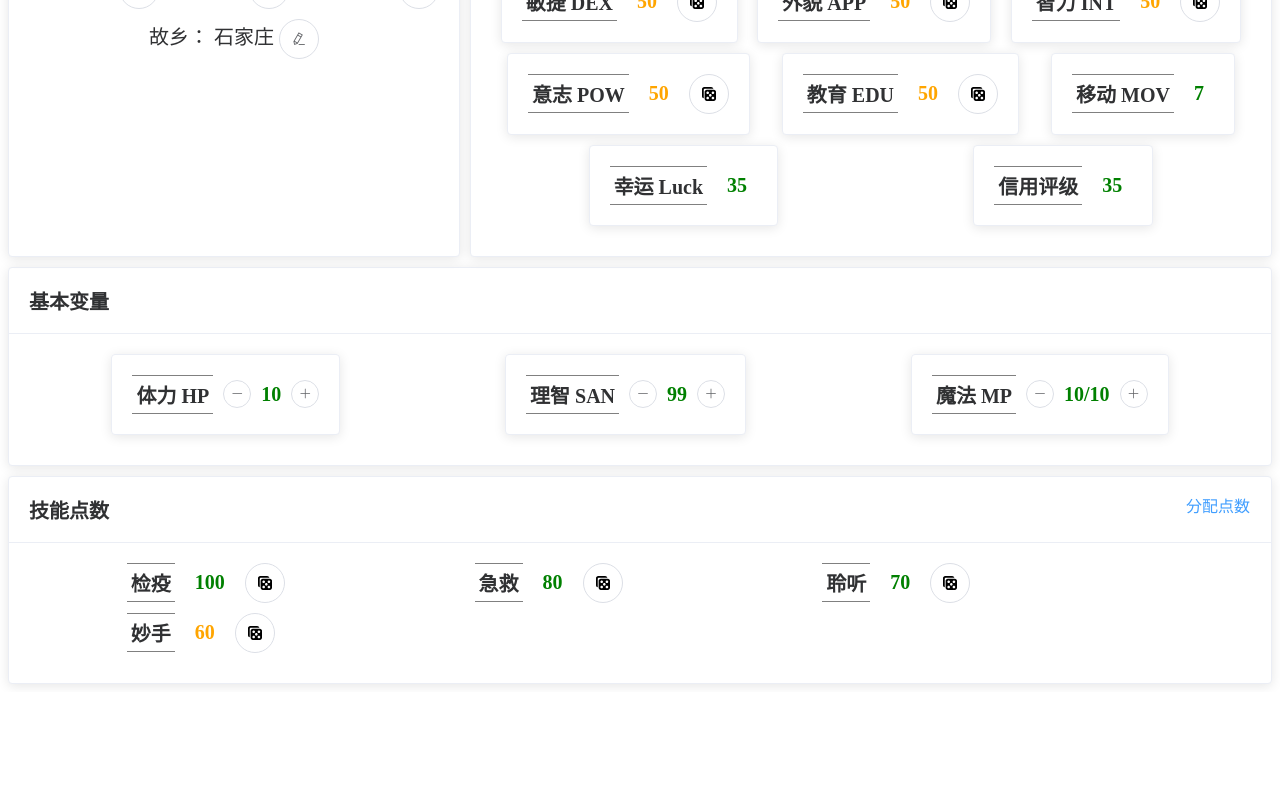
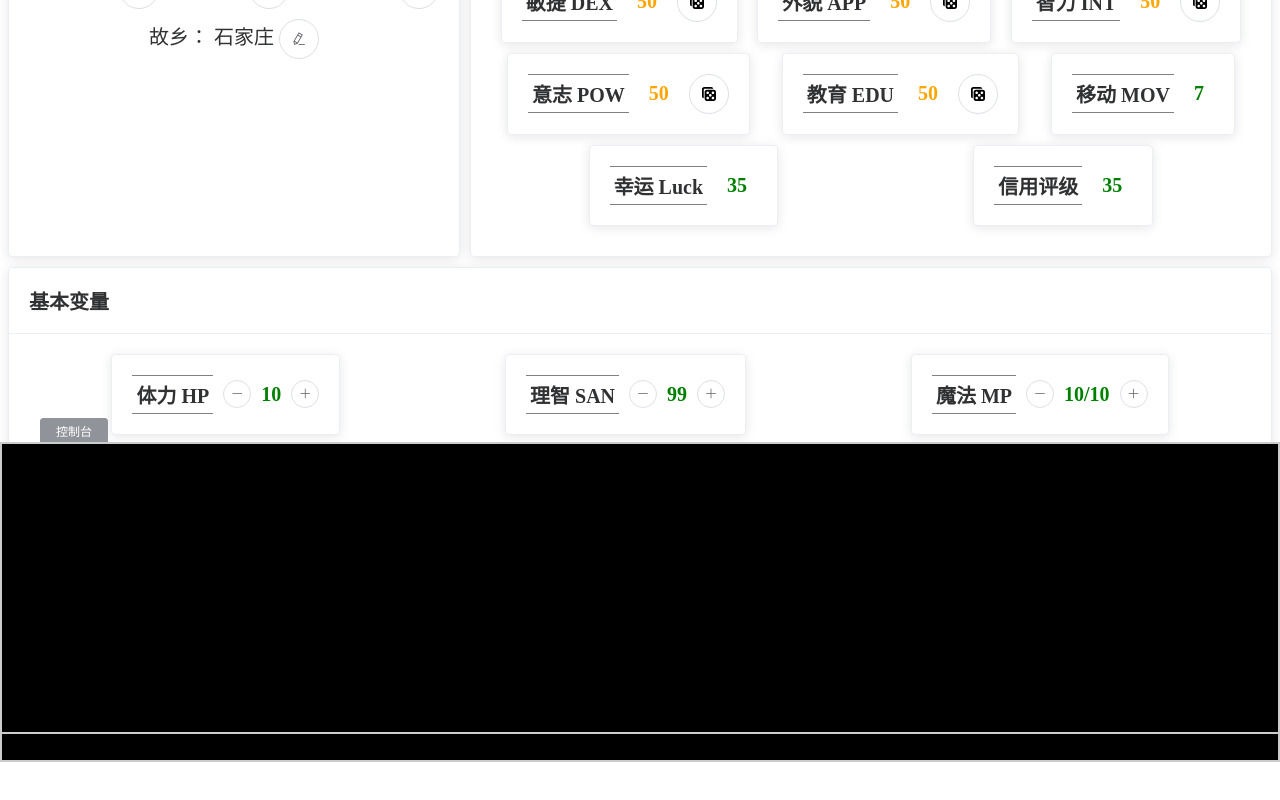
Before and after one commit to THHH0Sunshine/Lavida, a Vue app: page / in a window 1280 px wide. Shown: the part 358-1158 px from the top of the page. Before the commit the page ends 1050 px from the top, so only its background shows below. Built offline with nearby package versions, Linux system fonts and the light colour scheme.

Commit message:
控制台 修改数据存储方式

```diff
--- a/src/App.vue
+++ b/src/App.vue
@@ -1,21 +1,36 @@
 <template>
-  <div>
+  <div class="app">
     <h1>Lavida Character Manager</h1>
-    <character></character>
+    <character ref="char"></character>
+    <console></console>
   </div>
 </template>
 
 <script>
 import Character from './components/Character'
+import Console from './components/Console'
 
 export default {
   components: {
-    Character
+    Character,
+    Console
+  },
+  data() {
+    return {
+      charList: []
+    }
+  },
+  mounted() {
+    this.charList.push(this.$refs.char)
   }
 }
 </script>
 
 <style>
+.app {
+  padding-bottom: 40vh;
+}
+
 .icon-dice {
   display: inline-block;
   width: 14px;
--- /dev/null
+++ b/src/components/Console.vue
@@ -0,0 +1,255 @@
+<template>
+  <div class="console" :style="{bottom:visible?null:'-40vh'}">
+    <el-button class="button" type="info" size="mini" @click="visible=!visible">
+      <span class="button-content">控制台</span>
+    </el-button>
+    <div class="console-content">
+      <div class="text" ref="text">{{text}}</div>
+      <input class="input" v-model="input" @keydown.enter="send" @keydown.up="historyUp" @keydown.down="historyDown">
+    </div>
+  </div>
+</template>
+
+<script>
+export default {
+  data() {
+    return {
+      visible: false,
+      text: '',
+      input: '',
+      history: [],
+      historyIndex: -1
+    }
+  },
+  methods: {
+    println(str) {
+      this.text += str + '\n'
+      this.$nextTick(() => this.$refs.text.scrollTop = this.$refs.text.scrollHeight)
+    },
+    send() {
+      if (this.input.length <= 0) {
+        return
+      }
+      if (this.input[0] == '/') {
+        this.command(this.input.substring(1).trim().split(/ +/))
+      } else {
+        this.println(this.input)
+      }
+      this.history.push(this.input)
+      this.input = ''
+      this.historyIndex = -1
+    },
+    historyUp() {
+      if (this.history.length <= 0 || this.historyIndex == 0) {
+        return
+      }
+      if (this.historyIndex < 0) {
+        this.historyIndex = this.history.length
+      }
+      this.input = this.history[--this.historyIndex]
+    },
+    historyDown() {
+      if (this.historyIndex < 0) {
+        return
+      }
+      if (this.historyIndex == this.history.length - 1) {
+        this.historyIndex = -1
+        this.input = ''
+      } else {
+        this.input = this.history[++this.historyIndex]
+      }
+    },
+    command(args) {
+      let char, value, old
+      switch (args[0]) {
+        case 'cls':
+          this.text = ''
+          break
+        case 'get':
+          if (args.length < 3) {
+            return this.println('错误使用命令 `get`')
+          }
+          char = this.findChar(args[1])
+          if (!char) {
+            return this.println('找不到角色 `' + args[1] + '`')
+          }
+          value = this.getValue(char, args[2])
+          if (value === undefined) {
+            return this.println('找不到属性或技能 `' + args[2] + '`')
+          }
+          this.println(args[1] + '.' + args[2] + ': ' + value)
+          break
+        case 'set':
+          if (args.length < 4) {
+            return this.println('错误使用命令 `set`')
+          }
+          char = this.findChar(args[1])
+          if (!char) {
+            return this.println('找不到角色 `' + args[1] + '`')
+          }
+          old = this.setValue(char, args[2], args[3])
+          if (old === undefined) {
+            return this.println('类型错误或找不到属性或技能 `' + args[2] + '`')
+          }
+          this.println(args[1] + '.' + args[2] + ': ' + old + ' -> ' + args[3])
+          break
+        case 'addskill':
+          if (args.length < 4) {
+            return this.println('错误使用命令 `addskill`')
+          }
+          char = this.findChar(args[1])
+          if (!char) {
+            return this.println('找不到角色 `' + args[1] + '`')
+          }
+          value = Number(args[3])
+          if (!isFinite(value)) {
+            return this.println('非法数字 `' + args[3] + '`')
+          }
+          char.skills.push({ name: args[2], value })
+          this.println(args[1] + '.' + args[2] + ': ' + args[3])
+          break
+        case 'delskill':
+          if (args.length < 3) {
+            return this.println('错误使用命令 `delskill`')
+          }
+          char = this.findChar(args[1])
+          if (!char) {
+            return this.println('找不到角色 `' + args[1] + '`')
+          }
+          old = []
+          for (let i = 0; i < char.skills.length; i++) {
+            let skill = char.skills[i]
+            if (skill.name == args[2]) {
+              old.push(skill)
+              char.skills.splice(i, 1)
+              i--
+            }
+          }
+          if (old.length <= 0) {
+            return this.println('找不到技能 `' + args[2] + '`')
+          }
+          value = '共删除' + old.length + '项技能：'
+          for (let skill of old) {
+            value += '\n' + skill.name + ': ' + skill.value
+          }
+          this.println(value)
+          break
+        case '':
+          this.println('命令不能为空')
+          break
+        default:
+          this.println('未知命令 `' + args[0] + '`')
+      }
+    },
+    findChar(name) {
+      for (let ch of this.$parent.charList) {
+        if (ch.info.name == name) {
+          return ch
+        }
+      }
+    },
+    getValue(char, key) {
+      let value = char.info[key]
+      if (value !== undefined) {
+        return value
+      }
+      value = char.attributes[key]
+      if (value !== undefined) {
+        return value
+      }
+      for (let skill of char.skills) {
+        if (skill.name == key) {
+          return skill.value
+        }
+      }
+    },
+    setValue(char, key, value) {
+      let old = char.info[key]
+      if (old !== undefined) {
+        char.info[key] = value
+        return old
+      }
+      old = char.attributes[key]
+      if (old !== undefined) {
+        value = Number(value)
+        if (!isFinite(value)) {
+          return
+        }
+        char.attributes[key] = value
+        return value
+      }
+      for (let skill of char.skills) {
+        if (skill.name == key) {
+          value = Number(value)
+          if (!isFinite(value)) {
+            return
+          }
+          old = skill.value
+          skill.value = value
+          return old
+        }
+      }
+    }
+  }
+}
+</script>
+
+<style scoped>
+.console {
+  position: fixed;
+  left: 0;
+  right: 0;
+  bottom: 0;
+  height: 40vh;
+  transition: bottom 0.4s;
+}
+
+.button {
+  position: absolute;
+  left: 40px;
+  top: -24px;
+  transition: top 0.2s;
+}
+
+.button:hover {
+  top: -30px;
+}
+
+.button-content {
+  display: inline-block;
+  height: 20px;
+}
+
+.console-content {
+  position: absolute;
+  left: 0;
+  right: 0;
+  top: 0;
+  bottom: 0;
+  border: 2px solid #cccccc;
+  background-color: black;
+  display: flex;
+  flex-direction: column;
+}
+
+.text {
+  flex-grow: 1;
+  font-size: 16px;
+  color: white;
+  padding: 4px 10px;
+  font-family: monospace;
+  white-space: pre-wrap;
+  word-break: break-all;
+  overflow-y: auto;
+}
+
+.input {
+  background-color: black;
+  color: white;
+  font-size: 16px;
+  padding: 4px 10px;
+  border: none;
+  border-top: 2px solid #cccccc;
+  font-family: monospace;
+}
+</style>
--- a/src/components/Editable.vue
+++ b/src/components/Editable.vue
@@ -1,21 +1,19 @@
 <template>
   <span v-if="editing">
-    <el-select v-if="options" class="input" v-model="input">
-      <el-option v-for="(v,k) in options" :key="k" :label="v.label" :value="v.value"></el-option>
-    </el-select>
-    <el-input v-else-if="number" class="input" v-model="input" type="number" :min="number.min" :max="number.max"></el-input>
-    <el-input v-else class="input" v-model="input"></el-input>
+    <el-input class="input" v-model="input"></el-input>
     <el-button v-if="canSave" icon="el-icon-check" circle @click="save"></el-button>
     <el-button v-if="canClose" icon="el-icon-close" circle @click="cancel"></el-button>
   </span>
   <span v-else>
-    {{display}} <el-button icon="el-icon-edit" circle @click="edit"></el-button>
+    {{value}} <el-button icon="el-icon-edit" circle @click="edit"></el-button>
   </span>
 </template>
 
 <script>
 export default {
-  props: ['value', 'options', 'number'],
+  props: {
+    value: String
+  },
   data() {
     return {
       editing: false,
@@ -28,20 +26,8 @@ export default {
     }
   },
   computed: {
-    display() {
-      if (this.options) {
-        for (let v of this.options) {
-          if (v.value == this.value) {
-            return v.label
-          }
-        }
-      }
-      return this.value
-    },
     canSave() {
-      return this.input != null &&
-        (this.input.length == null || this.input.length > 0) &&
-        (this.number == null || (this.number.min == null || this.input >= this.number.min) && (this.number.max == null || this.input <= this.number.max))
+      return this.input != null && (this.input.length == null || this.input.length > 0)
     },
     canClose() {
       return this.value != null
```
Also changed, not shown: src/components/Character/index.vue (+36 -16 lines).
